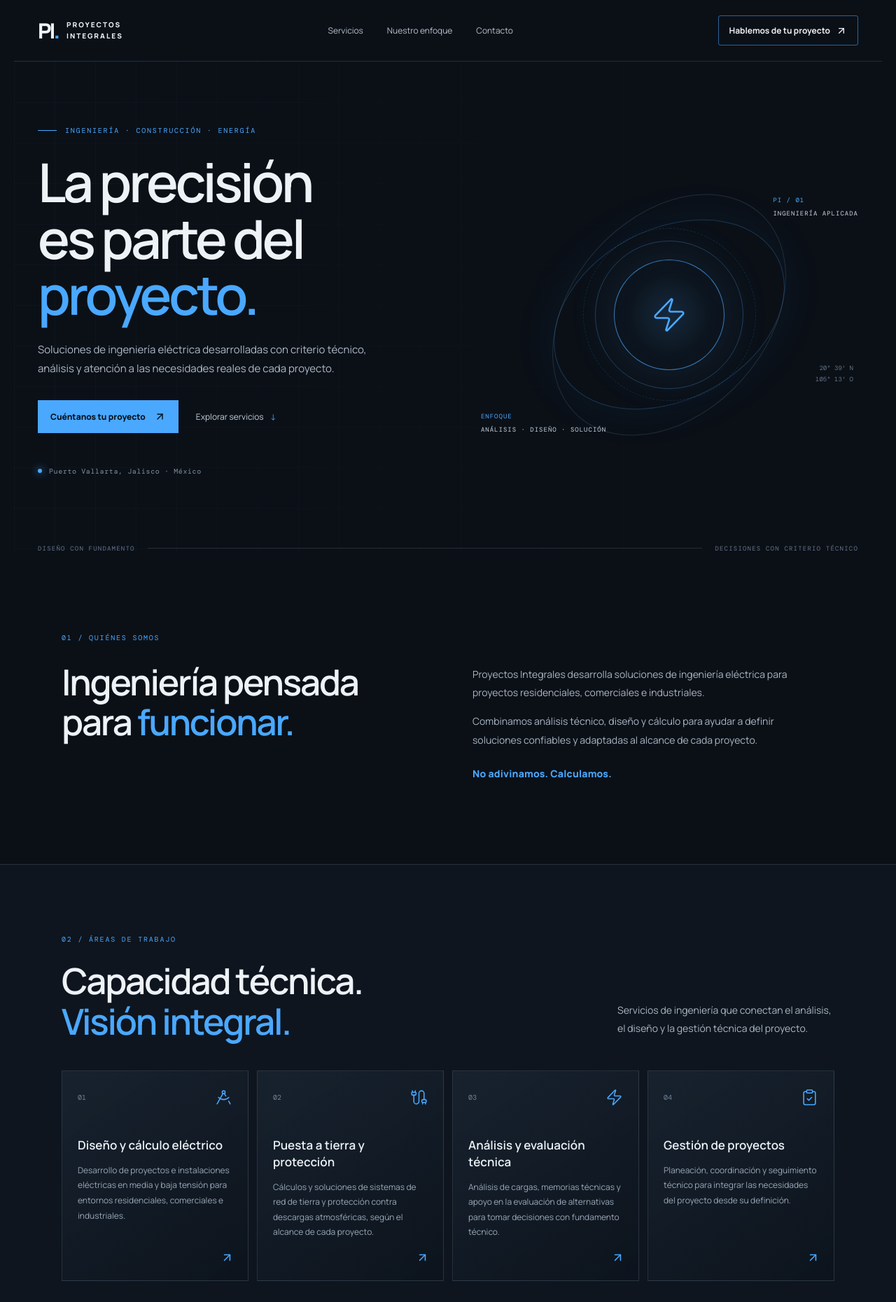
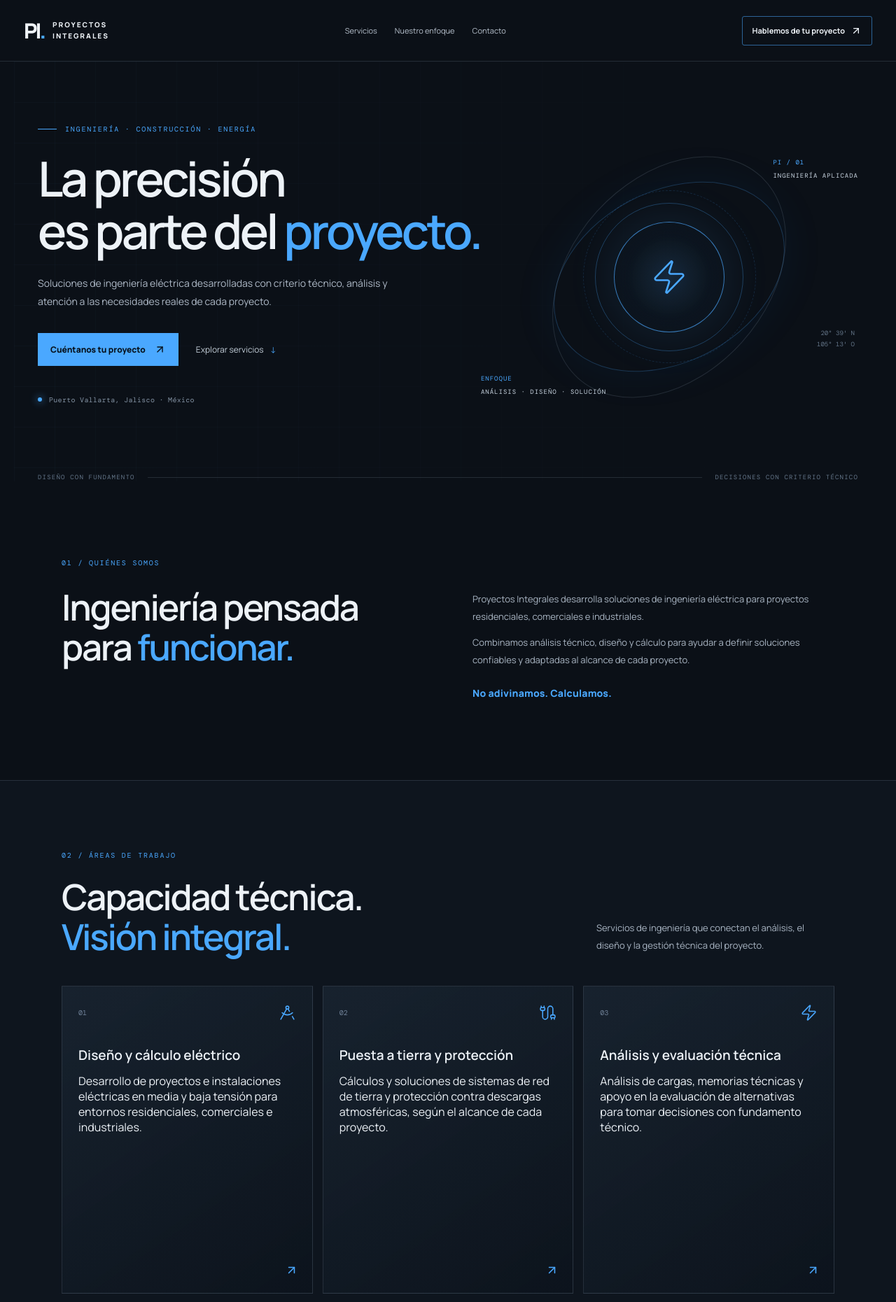
Before and after one commit to aegistechmx/proyectos-integrales-web, a React (Vite) app: page / in a window 1280 px wide. Shown: the top 1861 px of the page at 70% size. Built offline with nearby package versions, Linux system fonts and the light colour scheme.

Commit message:
Update styles.css

```diff
--- a/src/styles.css
+++ b/src/styles.css
@@ -2,36 +2,41 @@
 
 :root{font-family:'Manrope',Arial,sans-serif;color:#edf2f7;background:#0b1017;font-synthesis:none;text-rendering:optimizeLegibility;-webkit-font-smoothing:antialiased;--bg:#0b1017;--panel:#101821;--muted:#9ca9b8;--blue:#4aa8ff;--line:rgba(190,211,233,.14);--white:#f4f7fb}
 *{box-sizing:border-box;scroll-behavior:smooth}
+html{scroll-padding-top:90px}
 body{margin:0;min-width:320px;background:var(--bg)}
 a{color:inherit;text-decoration:none}
+button{font:inherit}
 .site-shell{overflow:hidden}
-.topbar{height:88px;max-width:1240px;margin:auto;padding:0 34px;display:flex;align-items:center;justify-content:space-between;border-bottom:1px solid var(--line);position:relative;z-index:2}
-.brand{display:flex;align-items:center;gap:12px}
+.topbar{height:88px;max-width:1320px;margin:auto;padding:0 34px;display:flex;align-items:center;justify-content:space-between;border-bottom:1px solid var(--line);position:relative;z-index:10;background:var(--bg)}
+.brand{display:flex;align-items:center;gap:12px;flex-shrink:0}
 .brand-mark{font-size:30px;font-weight:800;letter-spacing:-3px;color:#f0f4f9;line-height:1}
 .brand-mark span{color:var(--blue)}
 .brand-name{font-size:10px;letter-spacing:2px;line-height:1.55;font-weight:800}
-.nav-links{display:flex;gap:34px;color:#b7c1cd;font-size:12px}
+.nav-links{display:flex;gap:25px;color:#b7c1cd;font-size:11px}
 .nav-links a:hover,.text-link:hover{color:var(--blue)}
-.nav-cta{display:flex;align-items:center;gap:8px;font-size:12px;font-weight:700;border:1px solid rgba(74,168,255,.55);padding:12px 15px;border-radius:3px}
+.nav-cta{display:flex;align-items:center;gap:8px;font-size:11px;font-weight:700;border:1px solid rgba(74,168,255,.55);padding:12px 14px;border-radius:3px;white-space:nowrap}
 .nav-cta:hover{background:rgba(74,168,255,.1)}
-.hero{position:relative;max-width:1240px;min-height:650px;margin:auto;padding:92px 34px 70px;display:grid;grid-template-columns:1.08fr .92fr;align-items:center}
+.menu-toggle{display:none;background:none;border:1px solid var(--line);color:var(--white);padding:9px;border-radius:3px}
+.brand-banner{max-width:1400px;margin:0 auto;background:#070c12;border-bottom:1px solid var(--line);line-height:0}
+.brand-banner img{display:block;width:100%;height:auto;max-height:350px;object-fit:cover}
+.hero{position:relative;max-width:1240px;min-height:600px;margin:auto;padding:85px 34px 70px;display:grid;grid-template-columns:1.08fr .92fr;align-items:center}
 .hero-grid{position:absolute;inset:0;pointer-events:none;opacity:.28;background-image:linear-gradient(rgba(100,154,207,.12) 1px,transparent 1px),linear-gradient(90deg,rgba(100,154,207,.12) 1px,transparent 1px);background-size:58px 58px;mask-image:linear-gradient(90deg,black,transparent 90%)}
-.hero-copy{position:relative;z-index:1;padding-bottom:40px}
+.hero-copy{position:relative;z-index:1;padding-bottom:35px}
 .eyebrow,.section-kicker{font-family:'DM Mono',monospace;font-size:10px;letter-spacing:1.8px;color:var(--blue);display:flex;align-items:center;gap:12px}
 .eyebrow-line{width:27px;height:1px;background:var(--blue)}
 h1,h2,h3,p{margin-top:0}
-h1{font-size:clamp(46px,6vw,78px);line-height:1.05;letter-spacing:-4px;margin:27px 0 24px;font-weight:600}
+h1{font-size:clamp(43px,5.4vw,70px);line-height:1.08;letter-spacing:-3.6px;margin:27px 0 24px;font-weight:600;max-width:700px}
 h1 span,h2 span{color:var(--blue)}
-.hero-lead{max-width:470px;color:#aeb9c7;line-height:1.8;font-size:15px}
-.hero-actions{display:flex;align-items:center;gap:25px;margin-top:32px}
+.hero-lead{max-width:540px;color:#aeb9c7;line-height:1.85;font-size:14px}
+.hero-actions{display:flex;align-items:center;gap:25px;margin-top:32px;flex-wrap:wrap}
 .button{display:inline-flex;align-items:center;justify-content:center;gap:12px;padding:15px 18px;font-size:12px;font-weight:800;transition:.2s}
 .button-primary{background:var(--blue);color:#07111c}
 .button-primary:hover{background:#83c4ff;transform:translateY(-1px)}
 .text-link{font-size:12px;color:#c4cfda}
 .text-link span{color:var(--blue);margin-left:7px}
-.hero-note{margin-top:48px;color:#8190a1;font-family:'DM Mono',monospace;font-size:10px;letter-spacing:.6px;display:flex;gap:10px;align-items:center}
-.status-dot{width:6px;height:6px;border-radius:50%;background:var(--blue);box-shadow:0 0 12px var(--blue)}
-.hero-visual{height:400px;position:relative;display:flex;align-items:center;justify-content:center}
+.hero-note{margin-top:42px;color:#8190a1;font-family:'DM Mono',monospace;font-size:10px;letter-spacing:.3px;display:flex;gap:10px;align-items:center}
+.status-dot{width:6px;height:6px;border-radius:50%;background:var(--blue);box-shadow:0 0 12px var(--blue);flex-shrink:0}
+.hero-visual{height:390px;position:relative;display:flex;align-items:center;justify-content:center}
 .visual-orbit{position:absolute;border:1px solid rgba(74,168,255,.25);border-radius:50%;transform:rotate(-28deg)}
 .orbit-one{width:350px;height:245px;box-shadow:0 0 65px rgba(27,113,204,.08)}
 .orbit-two{width:280px;height:390px;transform:rotate(42deg);border-color:rgba(190,211,233,.14)}
@@ -41,32 +46,55 @@ h1 span,h2 span{color:var(--blue)}
 .visual-label{position:absolute;display:flex;flex-direction:column;gap:7px;font-family:'DM Mono',monospace;font-size:9px;letter-spacing:1px}
 .visual-label span{color:var(--blue)}
 .visual-label b{font-weight:400;color:#c8d4e0}
-.label-top{top:30px;right:0}
-.label-bottom{bottom:30px;left:0}
-.visual-coordinate{position:absolute;bottom:100px;right:7px;font-family:'DM Mono',monospace;font-size:9px;line-height:1.8;color:#637487;text-align:right}
+.label-top{top:25px;right:0}.label-bottom{bottom:25px;left:0}
+.visual-coordinate{position:absolute;bottom:90px;right:5px;font-family:'DM Mono',monospace;font-size:9px;line-height:1.8;color:#637487;text-align:right}
 .hero-footer{position:absolute;bottom:0;left:34px;right:34px;display:flex;align-items:center;gap:18px;color:#637487;font-family:'DM Mono',monospace;font-size:9px;letter-spacing:1.2px}
 .footer-line{height:1px;background:var(--line);flex:1}
 .section-wrap{max-width:1172px;margin:0 auto;padding-left:34px;padding-right:34px}
-.intro{padding-top:115px;padding-bottom:120px}
+.intro{padding-top:110px;padding-bottom:115px}
 .intro-content{display:grid;grid-template-columns:1fr 1fr;gap:70px;margin-top:28px}
 h2{font-size:clamp(34px,4vw,52px);letter-spacing:-2.2px;line-height:1.12;font-weight:600;margin-bottom:0}
-.intro-text{padding-top:5px;max-width:500px}
-.intro-text p,.section-heading>p{font-size:14px;line-height:1.9;color:#aab6c4}
+.intro-text{padding-top:5px;max-width:540px}
+.intro-text p,.section-heading>p{font-size:13px;line-height:1.9;color:#aab6c4}
 .signature{margin-top:25px;color:var(--blue);font-size:14px;font-weight:800;letter-spacing:.2px}
-.services-section{background:#0e151e;border-top:1px solid var(--line);border-bottom:1px solid var(--line);padding:100px 0 110px}
+.services-section,.sectors-section{background:#0e151e;border-top:1px solid var(--line);border-bottom:1px solid var(--line);padding:100px 0 105px}
 .section-heading{display:flex;align-items:end;justify-content:space-between;gap:35px;margin-bottom:42px}
 .section-heading h2{margin-top:24px}
-.section-heading>p{max-width:310px;margin-bottom:4px}
-.service-grid{display:grid;grid-template-columns:repeat(4,1fr);gap:12px}
-.service-card{position:relative;min-height:280px;padding:25px 22px 28px;background:linear-gradient(145deg,rgba(28,41,55,.65),rgba(12,19,28,.85));border:1px solid var(--line);transition:.25s}
-.service-card:hover{border-color:rgba(74,168,255,.55);transform:translateY(-4px)}
-.service-top{display:flex;justify-content:space-between;align-items:center;color:var(--blue);margin-bottom:44px}
-.service-top span{font-family:'DM Mono',monospace;font-size:10px;color:#72849a}
-.service-card h3{font-size:17px;line-height:1.4;font-weight:600;margin-bottom:13px}
-.service-card p{font-size:12px;line-height:1.8;color:#99a8b8;margin-bottom:30px}
+.section-heading>p{max-width:340px;margin-bottom:4px}
+.service-grid{display:grid;grid-template-columns:repeat(3,1fr);gap:14px}
+.service-card{position:relative;min-height:440px;padding:25px 23px 55px;background:linear-gradient(145deg,rgba(28,41,55,.65),rgba(12,19,28,.85));border:1px solid var(--line);transition:.25s}
+.service-card:hover,.sector-card:hover,.project-card:hover{border-color:rgba(74,168,255,.55);transform:translateY(-3px)}
+.service-top,.sector-top{display:flex;justify-content:space-between;align-items:center;color:var(--blue);margin-bottom:35px}
+.service-top span,.sector-top span{font-family:'DM Mono',monospace;font-size:10px;color:#72849a}
+.service-card h3{font-size:19px;line-height:1.4;font-weight:600;margin-bottom:12px}
+.service-lead{font-size:12px;line-height:1.8;color:#c1ccd8;margin-bottom:18px}
+.service-card ul{padding-left:17px;margin:0;color:#99a8b8;font-size:11px;line-height:1.9}
+.service-card li{padding-left:2px;margin-bottom:5px}
 .card-arrow{position:absolute;right:20px;bottom:18px;color:var(--blue)}
-.method{padding-top:115px;padding-bottom:120px}
+.service-note{display:flex;align-items:center;gap:11px;color:#aab8c7;font-size:12px;margin-top:28px;padding:16px 18px;border-left:2px solid var(--blue);background:rgba(74,168,255,.055)}
+.service-note svg{color:var(--blue);flex-shrink:0}
+.experience{padding-top:110px;padding-bottom:115px}
+.experience-heading{margin-bottom:42px}
+.project-grid{display:grid;grid-template-columns:repeat(3,1fr);gap:13px}
+.project-card{padding:24px 22px 25px;min-height:255px;border:1px solid var(--line);background:linear-gradient(145deg,rgba(22,33,45,.72),rgba(12,18,26,.9));transition:.25s}
+.project-number{font-family:'DM Mono',monospace;font-size:10px;color:var(--blue);letter-spacing:1px;margin-bottom:25px}
+.project-number span{color:#697b8e}
+.project-card h3{font-size:16px;line-height:1.45;margin-bottom:10px}
+.project-location{display:flex;align-items:center;gap:6px;color:#8293a5;font-size:10px;margin-bottom:17px}
+.project-location svg{color:var(--blue);flex-shrink:0}
+.project-card>p{font-size:11px;line-height:1.8;color:#aab6c4;margin-bottom:13px}
+.capacity-list{list-style:none;padding:0;margin:0;display:grid;gap:7px}
+.capacity-list li{display:flex;align-items:center;gap:7px;color:#c2ccd7;font-size:10px}
+.capacity-list svg{color:var(--blue);flex-shrink:0}
+.experience-footnote{font-size:10px;line-height:1.8;color:#718196;margin:23px 0 0;max-width:850px}
+.sector-grid{display:grid;grid-template-columns:repeat(4,1fr);gap:13px}
+.sector-card{padding:24px 20px 26px;min-height:235px;border:1px solid var(--line);background:linear-gradient(145deg,rgba(28,41,55,.55),rgba(12,19,28,.8));transition:.25s}
+.sector-top{margin-bottom:35px}
+.sector-card h3{font-size:15px;line-height:1.5;margin-bottom:12px}
+.sector-card p{font-size:11px;line-height:1.8;color:#99a8b8;margin:0}
+.method{padding-top:110px;padding-bottom:115px}
 .method-grid{display:grid;grid-template-columns:1fr 1fr;gap:70px;margin-top:30px}
+.philosophy-copy{font-size:13px;line-height:1.9;color:#aab6c4;max-width:390px;margin-top:23px}
 .method-steps{border-top:1px solid var(--line)}
 .method-step{display:grid;grid-template-columns:48px 1fr;gap:16px;padding:24px 0;border-bottom:1px solid var(--line)}
 .method-step>span{font-family:'DM Mono',monospace;font-size:11px;color:var(--blue);padding-top:3px}
@@ -76,13 +104,40 @@ h2{font-size:clamp(34px,4vw,52px);letter-spacing:-2.2px;line-height:1.12;font-we
 .cta-glow{position:absolute;width:550px;height:550px;border-radius:50%;right:-120px;top:-230px;background:radial-gradient(circle,rgba(43,137,225,.17),transparent 68%);pointer-events:none}
 .cta-content{position:relative;padding-top:100px;padding-bottom:85px}
 .cta-content h2{font-size:clamp(38px,5vw,62px);margin-top:24px}
-.cta-content>p{color:#aab6c4;font-size:14px;line-height:1.8;max-width:460px;margin:22px 0 26px}
+.cta-content h2 span{color:var(--blue)}
+.cta-content>p{color:#aab6c4;font-size:14px;line-height:1.8;max-width:500px;margin:22px 0 26px}
 .contact-details{display:flex;flex-wrap:wrap;gap:18px 30px;margin-top:48px;padding-top:24px;border-top:1px solid var(--line);color:#aeb9c7;font-size:11px}
 .contact-details a,.contact-details span{display:flex;align-items:center;gap:9px}
-.contact-details svg{color:var(--blue)}
+.contact-details a:hover{color:var(--blue)}
+.contact-details svg{color:var(--blue);flex-shrink:0}
 .footer{max-width:1240px;margin:auto;min-height:100px;padding:24px 34px;display:flex;align-items:center;justify-content:space-between;gap:20px}
-.footer-brand .brand-mark{font-size:25px}
-.footer-brand .brand-name{font-size:8px}
+.footer-brand .brand-mark{font-size:25px}.footer-brand .brand-name{font-size:8px}
 .footer-motto,.copyright{font-family:'DM Mono',monospace;font-size:9px;letter-spacing:1px;color:#718196}
-@media(max-width:900px){.nav-links{gap:16px}.hero{grid-template-columns:1fr .8fr;padding-top:70px}.visual-orbit.orbit-one{width:270px}.orbit-two{width:230px;height:320px}.service-grid{grid-template-columns:repeat(2,1fr)}.intro-content,.method-grid{gap:38px}}
-@media(max-width:650px){.topbar{height:74px;padding:0 20px}.nav-links{display:none}.nav-cta{font-size:10px;padding:10px}.brand-mark{font-size:26px}.brand-name{font-size:8px}.hero{display:block;padding:70px 22px 65px;min-height:auto}.hero-copy{padding-bottom:0}h1{font-size:54px;letter-spacing:-2.8px}.hero-lead{font-size:14px}.hero-visual{height:300px;margin-top:22px}.visual-orbit.orbit-one{width:250px;height:180px}.orbit-two{width:200px;height:280px}.visual-core{width:120px;height:120px}.visual-core:before{width:165px;height:165px}.visual-core:after{width:190px;height:190px}.label-top{right:5px;top:15px}.label-bottom{left:0;bottom:15px}.visual-coordinate{bottom:70px}.hero-footer{left:22px;right:22px;font-size:7px;gap:10px}.section-wrap{padding-left:22px;padding-right:22px}.intro{padding-top:80px;padding-bottom:85px}.intro-content,.method-grid{grid-template-columns:1fr;gap:24px}.intro-content{margin-top:22px}.services-section{padding:80px 0}.section-heading{display:block}.section-heading>p{margin-top:20px}.service-grid{grid-template-columns:1fr}.service-card{min-height:230px}.service-top{margin-bottom:30px}.method{padding-top:80px;padding-bottom:85px}.cta-content{padding-top:80px;padding-bottom:60px}.contact-details{flex-direction:column;gap:16px}.footer{padding:25px 22px;flex-wrap:wrap}.footer-motto{order:3;width:100%}.copyright{font-size:8px}}
+@media(max-width:1000px){
+  .nav-links{gap:14px}.nav-links a{font-size:10px}.nav-cta{font-size:10px;padding:10px}
+  .hero{grid-template-columns:1fr .75fr}.service-card{padding-left:18px;padding-right:18px}.sector-grid{grid-template-columns:repeat(2,1fr)}
+}
+@media(max-width:760px){
+  .topbar{height:74px;padding:0 20px}.menu-toggle{display:inline-flex;align-items:center;justify-content:center;margin-left:auto}
+  .nav-cta{display:none}.nav-links{display:none;position:absolute;top:73px;left:0;right:0;padding:15px 22px 20px;background:#0d141d;border-bottom:1px solid var(--line);flex-direction:column;gap:0}
+  .nav-links.is-open{display:flex}.nav-links a{padding:13px 0;font-size:12px;border-bottom:1px solid rgba(190,211,233,.08)}
+  .brand-banner img{min-height:110px;object-fit:cover}
+  .hero{display:block;padding:65px 22px 65px;min-height:auto}.hero-copy{padding-bottom:0}
+  h1{font-size:clamp(43px,11vw,58px);letter-spacing:-2.8px}
+  .hero-lead{font-size:13px}.hero-visual{height:290px;margin-top:15px}
+  .visual-orbit.orbit-one{width:250px;height:180px}.orbit-two{width:200px;height:280px}
+  .visual-core{width:120px;height:120px}.visual-core:before{width:165px;height:165px}.visual-core:after{width:190px;height:190px}
+  .label-top{right:5px;top:10px}.label-bottom{left:0;bottom:10px}.visual-coordinate{bottom:65px}
+  .hero-footer{left:22px;right:22px;font-size:7px;gap:10px}
+  .section-wrap{padding-left:22px;padding-right:22px}
+  .intro{padding-top:80px;padding-bottom:85px}.intro-content,.method-grid{grid-template-columns:1fr;gap:24px}
+  .intro-content{margin-top:22px}.services-section,.sectors-section{padding:80px 0}
+  .section-heading{display:block}.section-heading>p{margin-top:20px}
+  .service-grid,.project-grid{grid-template-columns:1fr}.service-card{min-height:0;padding-bottom:55px}
+  .service-top{margin-bottom:27px}.experience{padding-top:80px;padding-bottom:85px}
+  .project-card{min-height:0}.sector-grid{grid-template-columns:1fr}.sector-card{min-height:0}
+  .method{padding-top:80px;padding-bottom:85px}.cta-content{padding-top:80px;padding-bottom:60px}
+  .contact-details{flex-direction:column;gap:16px}.footer{padding:25px 22px;flex-wrap:wrap}
+  .footer-motto{order:3;width:100%}.copyright{font-size:8px}
+}
+@media(prefers-reduced-motion:reduce){*,*::before,*::after{scroll-behavior:auto!important;transition:none!important}}
```
